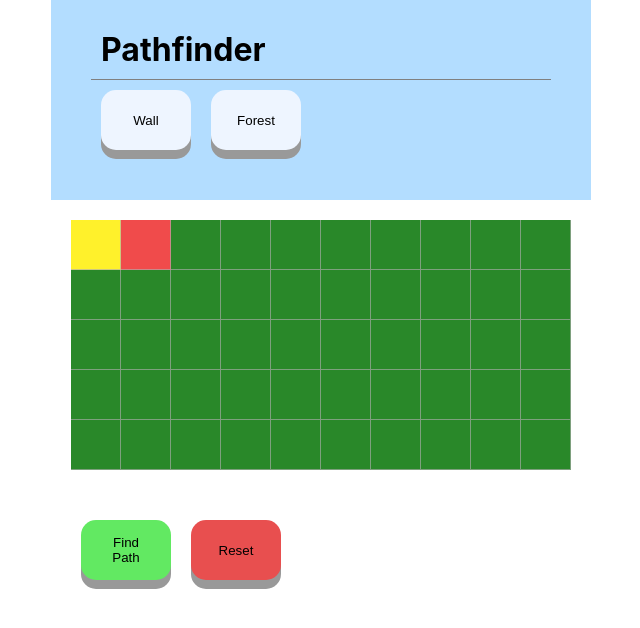
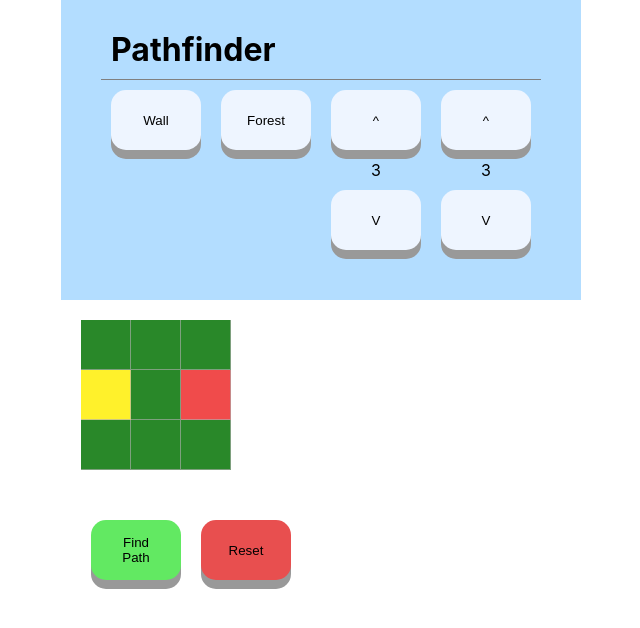
Before and after one commit to dingdongg/pathfinding, a React (Create React App) app: page / in a window 1280 px wide. Shown: the top 628 px of the page, without its empty margins (319-959 px from the left). Built offline with nearby package versions, Linux system fonts and the light colour scheme; the HTML template or start-up script is replaced by a standard one.

Commit message:
Buggy implementation of board size change

```diff
--- a/src/App.css
+++ b/src/App.css
@@ -53,6 +53,12 @@ code {
   background-color: #a8c2db;
   box-shadow: 0 5px gray;
   transform: translateY(4px);
+}
+
+.controls .adjust-size {
+  display: inline-grid;
+  grid-auto-flow: row;
+  justify-items: center;
 }
 
 .node {
--- a/src/App/Board.tsx
+++ b/src/App/Board.tsx
@@ -4,8 +4,8 @@ import Djikstra from '../Pathfinding/Djikstra';
 import Node, { NodeType, BarrierNode, INodeProps } from "./Node";
 
 // WHEN UPDATING BOARD DIMENSIONS, MAKE SURE TO UPDATE _board.scss AS WELL
-export const BOARD_HEIGHT = 3, BOARD_WIDTH = 10;
-export const INIT_START_ROW = 0, INIT_START_COL = 0, INIT_END_ROW = 0, INIT_END_COL = 3;
+// export const BOARD_HEIGHT = 3, BOARD_WIDTH = 10;
+// export const INIT_START_ROW = 0, INIT_START_COL = 0, INIT_END_ROW = 0, INIT_END_COL = 3;
 const EmptyNode = NodeType.EmptyNode, StartNode = NodeType.StartNode, EndNode = NodeType.EndNode, WallNode = NodeType.WallNode, ForestNode = NodeType.ForestNode;
 
 
@@ -50,18 +50,20 @@ export default class Board extends Component<IBoardProps, IBoardState> {
                 grid.push(Node.createNode(row, col));
             }
         }
-        grid[0].nodeType = NodeType.StartNode;
-        grid[1].nodeType = NodeType.EndNode;
+        const startRow: number = Math.floor(this.props.boardHeight / 2);
+        this.getNode(grid, startRow, Math.floor(this.props.boardWidth * 1 / 4)).nodeType = NodeType.StartNode;
+        this.getNode(grid, startRow, Math.floor(this.props.boardWidth * 3 / 4)).nodeType = NodeType.EndNode;
         return grid;
     }
 
     componentDidMount() {
+        console.log("Component did mount");
         this.initGrid();
     }
 
     handleMouseDown(row: number, col: number) {
         const newState = { ...this.state, mouseDown: true };
-        const nodeType = getNode(this.state.grid, row, col).nodeType;
+        const nodeType = this.getNode(this.state.grid, row, col).nodeType;
         switch (nodeType) {
             case StartNode:
                 newState.holdType = Hold.HoldStart;
@@ -71,7 +73,7 @@ export default class Board extends Component<IBoardProps, IBoardState> {
                 break;
             default:
                 newState.holdType = Hold.HoldBarrier;
-                modifyGridBarrier(this.state.grid, row, col, this.props.barrierType);
+                this.modifyGridBarrier(this.state.grid, row, col, this.props.barrierType);
                 newState.grid = this.state.grid;
                 break;
         }
@@ -83,13 +85,13 @@ export default class Board extends Component<IBoardProps, IBoardState> {
 
         const grid = this.state.grid;
         const holdType = this.state.holdType;
-        const nodeType = getNode(grid, row, col).nodeType;
+        const nodeType = this.getNode(grid, row, col).nodeType;
         if (holdType === Hold.HoldStart && nodeType === NodeType.EmptyNode) {
-            modifyGridStart(grid, row, col);
+            this.modifyGridStart(grid, row, col);
         } else if (holdType === Hold.HoldEnd && nodeType === NodeType.EmptyNode) {
-            modifyGridEnd(grid, row, col);
+            this.modifyGridEnd(grid, row, col);
         } else if (holdType === Hold.HoldBarrier && (nodeType !== NodeType.StartNode && nodeType !== NodeType.EndNode)) {
-            modifyGridBarrier(grid, row, col, this.props.barrierType);
+            this.modifyGridBarrier(grid, row, col, this.props.barrierType);
         }
         this.setState({ grid: grid });
     }
@@ -99,9 +101,119 @@ export default class Board extends Component<IBoardProps, IBoardState> {
         this.setState(newState);
     }
 
+
+    // Behaviours
+    /////////////////////////////////////////////////////////////////////////////////////////////////////////////////////
+    /////////////////////////////////////////////////////////////////////////////////////////////////////////////////////
+
+    // Gets the node at the provided row and col number
+    getNode(grid: any[], row: number, col: number): INodeProps {
+        if (row >= this.props.boardHeight || col >= this.props.boardWidth || row < 0 || col < 0) { throw new Error("Invalid row or column.") };
+        return grid[row * this.props.boardWidth + col];
+    }
+
+    // Given a grid, makes the start node at the specified row and col
+    // Ensures that all other nodes are not starting nodes
+    modifyGridStart(grid: any[], row: number, col: number) {
+        for (const node of grid) {
+            if (node.nodeType === StartNode) { node.nodeType = EmptyNode; break; }
+        }
+        this.getNode(grid, row, col).nodeType = StartNode;
+    }
+
+    // Given a grid, makes the end node at the specified row and col
+    // Ensures that all other nodes are not end nodes
+    modifyGridEnd(grid: any[], row: number, col: number) {
+        for (const node of grid) {
+            if (node.nodeType === EndNode) { node.nodeType = EmptyNode; break; }
+        }
+        this.getNode(grid, row, col).nodeType = EndNode;
+    }
+
+    // Takes the node at the provided row/col, and makes it into BarrierType.
+    // Assumes the provided node is not a start or end node
+    modifyGridBarrier(grid: any[], row: number, col: number, barrierType: BarrierNode) {
+        const node = this.getNode(grid, row, col);
+        switch (node.nodeType) {
+            case barrierType:
+                node.nodeType = EmptyNode;
+                break;
+            default:
+                setNodeBarrier(node, barrierType);
+                break;
+        }
+
+        // Modifying surrounding wall classes
+        for (let x = row - 1; x <= row + 1; x++) {
+            for (let y = col - 1; y <= col + 1; y++) {
+                try {
+                    this.getNode(grid, x, y).barrierSegments = this.getBarrierSegments(grid, x, y);
+                } catch (e) {
+                    // Out of bounds exception. Do nothing
+                }
+            }
+        }
+
+    }
+
+    // Assuming the node at the specified row and col is a barrier, will return its corresponding "barrier class"
+    // Used for css purposes
+    getBarrierSegments(grid: any[], row: number, col: number) {
+        const barrierType = this.getNode(grid, row, col).nodeType;
+        let ret = new Array(9);
+        ret[4] = true;
+
+        // First do direct edges
+        for (let i = 1; i < ret.length; i += 2) {
+            try {
+                switch (i) {
+                    case 1:
+                        ret[i] = this.getNode(grid, row - 1, col).nodeType === barrierType;
+                        break;
+                    case 3:
+                        ret[i] = this.getNode(grid, row, col - 1).nodeType === barrierType;
+                        break;
+                    case 5:
+                        ret[i] = this.getNode(grid, row, col + 1).nodeType === barrierType;
+                        break;
+                    case 7:
+                        ret[i] = this.getNode(grid, row + 1, col).nodeType === barrierType;
+                        break;
+                    default:
+                }
+            } catch (e) {
+                // Out of bounds exception. Do nothing
+            }
+        }
+
+        // Then handle corners
+        for (let i = 0; i < ret.length; i += 2) {
+            try {
+                switch (i) {
+                    case 0:
+                        ret[i] = ret[1] && ret[3] && this.getNode(grid, row - 1, col - 1).nodeType === barrierType;
+                        break;
+                    case 2:
+                        ret[i] = ret[1] && ret[5] && this.getNode(grid, row - 1, col + 1).nodeType === barrierType;
+                        break;
+                    case 6:
+                        ret[i] = ret[3] && ret[7] && this.getNode(grid, row + 1, col - 1).nodeType === barrierType;
+                        break;
+                    case 8:
+                        ret[i] = ret[5] && ret[7] && this.getNode(grid, row + 1, col + 1).nodeType === barrierType;
+                        break;
+                    default:
+                }
+            } catch (e) {
+                // Out of bounds exception. Do nothing
+            }
+        }
+        return ret;
+    }
+
     // Finds shortest path and animates it
     findPath() {
-        const pathfinder = new Djikstra(BOARD_HEIGHT, BOARD_WIDTH), path = pathfinder.findPath(this.state.grid);
+        const pathfinder = new Djikstra(this.props.boardHeight, this.props.boardWidth), path = pathfinder.findPath(this.state.grid);
         // Need to reset state of board for animation
         resetGrid(this.state.grid);
 
@@ -110,6 +222,14 @@ export default class Board extends Component<IBoardProps, IBoardState> {
             this.animateSearch(searchOrder, shortestPath, 0);
         }
     }
+
+
+
+
+
+    // Rendering and animation
+    /////////////////////////////////////////////////////////////////////////////////////////////////////////////////////
+    /////////////////////////////////////////////////////////////////////////////////////////////////////////////////////
 
     // Animates the "next"th node in the searchOrder
     // Hold "shortestPath" so can start shortest path animation when search is done
@@ -139,7 +259,7 @@ export default class Board extends Component<IBoardProps, IBoardState> {
 
     // Given a "node", returns it rendered as HTML
     renderNode(node: INodeProps) {
-        const index = node.row * BOARD_WIDTH + node.col;
+        const index = node.row * this.props.boardWidth + node.col;
         return <Node key={index} row={node.row} col={node.col} nodeType={node.nodeType} barrierSegments={node.barrierSegments}
             onMouseDown={(row: number, col: number) => this.handleMouseDown(row, col)}
             onMouseEnter={(row: number, col: number) => this.handleMouseEnter(row, col)}
@@ -169,6 +289,7 @@ export default class Board extends Component<IBoardProps, IBoardState> {
                 currRow = [];
             }
         }
+        console.log("Height | Width: " + this.props.boardHeight + " | " + this.props.boardWidth + " | " + this.state.grid.length);
         return <div className="board" onMouseLeave={() => this.handleMouseUp()}>{grid}</div>
     }
 
@@ -198,104 +319,6 @@ function resetGrid(grid: any[]) {
     }
 }
 
-
-// Given a grid, makes the start node at the specified row and col
-// Ensures that all surrounding nodes are not starting nodes
-function modifyGridStart(grid: any[], row: number, col: number) {
-    for (const node of grid) {
-        if (node.nodeType === StartNode) { node.nodeType = EmptyNode; break; }
-    }
-    getNode(grid, row, col).nodeType = StartNode;
-}
-
-function modifyGridEnd(grid: any[], row: number, col: number) {
-    for (const node of grid) {
-        if (node.nodeType === EndNode) { node.nodeType = EmptyNode; break; }
-    }
-    getNode(grid, row, col).nodeType = EndNode;
-}
-
-// Takes the node at the provided row/col, and makes it into BarrierType.
-// Assumes the provided node is not a start or end node
-function modifyGridBarrier(grid: any[], row: number, col: number, barrierType: BarrierNode) {
-    const node = getNode(grid, row, col);
-    switch (node.nodeType) {
-        case barrierType:
-            node.nodeType = EmptyNode;
-            break;
-        default:
-            setNodeBarrier(node, barrierType);
-            break;
-    }
-
-    // Modifying surrounding wall classes
-    for (let x = row - 1; x <= row + 1; x++) {
-        for (let y = col - 1; y <= col + 1; y++) {
-            try {
-                getNode(grid, x, y).barrierSegments = getBarrierSegments(grid, x, y);
-            } catch (e) {
-                // Out of bounds exception. Do nothing
-            }
-        }
-    }
-
-}
-
-// Assuming the node at the specified row and col is a barrier, will return its corresponding "barrier class"
-// Used for css purposes
-function getBarrierSegments(grid: any[], row: number, col: number) {
-    const barrierType = getNode(grid, row, col).nodeType;
-    let ret = new Array(9);
-    ret[4] = true;
-
-    // First do direct edges
-    for (let i = 1; i < ret.length; i += 2) {
-        try {
-            switch (i) {
-                case 1:
-                    ret[i] = getNode(grid, row - 1, col).nodeType === barrierType;
-                    break;
-                case 3:
-                    ret[i] = getNode(grid, row, col - 1).nodeType === barrierType;
-                    break;
-                case 5:
-                    ret[i] = getNode(grid, row, col + 1).nodeType === barrierType;
-                    break;
-                case 7:
-                    ret[i] = getNode(grid, row + 1, col).nodeType === barrierType;
-                    break;
-                default:
-            }
-        } catch (e) {
-            // Out of bounds exception. Do nothing
-        }
-    }
-
-    // Then handle corners
-    for (let i = 0; i < ret.length; i += 2) {
-        try {
-            switch (i) {
-                case 0:
-                    ret[i] = ret[1] && ret[3] && getNode(grid, row - 1, col - 1).nodeType === barrierType;
-                    break;
-                case 2:
-                    ret[i] = ret[1] && ret[5] && getNode(grid, row - 1, col + 1).nodeType === barrierType;
-                    break;
-                case 6:
-                    ret[i] = ret[3] && ret[7] && getNode(grid, row + 1, col - 1).nodeType === barrierType;
-                    break;
-                case 8:
-                    ret[i] = ret[5] && ret[7] && getNode(grid, row + 1, col + 1).nodeType === barrierType;
-                    break;
-                default:
-            }
-        } catch (e) {
-            // Out of bounds exception. Do nothing
-        }
-    }
-    return ret;
-}
-
 // Sets the provided node to the provided barrier type
 function setNodeBarrier(node: any, barrierType: BarrierNode) {
     node.nodeType = barrierType;
@@ -305,9 +328,3 @@ function setNodeBarrier(node: any, barrierType: BarrierNode) {
             break;
     }
 }
-
-// Gets the node at the provided row and col number
-function getNode(grid: any[], row: number, col: number): INodeProps {
-    if (row >= BOARD_HEIGHT || col >= BOARD_WIDTH || row < 0 || col < 0) { throw new Error("Invalid row or column.") };
-    return grid[row * BOARD_WIDTH + col];
-}
--- a/src/App/Controls.tsx
+++ b/src/App/Controls.tsx
@@ -6,24 +6,44 @@ interface IControlsProps {
 }
 
 interface IControlsState {
-    barrierType: BarrierNode
+    barrierType: BarrierNode,
+    boardHeight: number,
+    boardWidth: number
 }
 
 export default class Controls extends Component<IControlsProps, IControlsState> {
     constructor(props: any) {
         super(props);
         this.state = {
-            barrierType: NodeType.WallNode
+            barrierType: NodeType.WallNode,
+            boardHeight: 3,
+            boardWidth: 3
         }
     }
 
     componentDidMount() {
         // Do this to fix error where can't use node types
-        Node.createNode(1,1);
+        Node.createNode(1, 1);
     }
 
-    changeBarrier(barrier:BarrierNode) {
-        this.setState({...this.state, barrierType: barrier});
+    changeBarrier(barrier: BarrierNode) {
+        this.setState({ ...this.state, barrierType: barrier });
+    }
+
+    renderHeightChange() {
+        return (<div className="adjust-size">
+            <button className="up" onClick={() => this.setState({...this.state, boardHeight: this.state.boardHeight+1})}>^</button>
+            <span>{this.state.boardHeight}</span>
+            <button className="down" onClick={() => this.setState({...this.state, boardHeight: this.state.boardHeight-1})}>V</button>
+        </div>)
+    }
+
+    renderWidthChange() {
+        return (<div className="adjust-size">
+            <button className="up" onClick={() => this.setState({...this.state, boardWidth: this.state.boardWidth+1})}>^</button>
+            <span>{this.state.boardWidth}</span>
+            <button className="down" onClick={() => this.setState({...this.state, boardWidth: this.state.boardWidth-1})}>V</button>
+        </div>)
     }
 
     render() {
@@ -33,9 +53,13 @@ export default class Controls extends Component<IControlsProps, IControlsState>
                 <div className="placements">
                     <button onClick={() => this.changeBarrier(NodeType.WallNode)}>Wall</button>
                     <button onClick={() => this.changeBarrier(NodeType.ForestNode)}>Forest</button>
+                    {this.renderHeightChange()}
+                    {this.renderWidthChange()}
                 </div>
             </div>
-            <Board barrierType={this.state.barrierType} boardHeight={5} boardWidth={10}/>
+            <Board barrierType={this.state.barrierType}
+            boardHeight={this.state.boardHeight}
+            boardWidth={this.state.boardWidth} />
         </div>);
     }
 }
--- a/src/App/Node.tsx
+++ b/src/App/Node.tsx
@@ -1,5 +1,4 @@
 import React, { Component } from 'react';
-import { INIT_START_ROW, INIT_START_COL, INIT_END_ROW, INIT_END_COL } from "./Board";
 
 
 // These enums used for node type
--- a/src/Sass/_controls.scss
+++ b/src/Sass/_controls.scss
@@ -16,4 +16,10 @@
     button {
         @include button(rgb(238, 245, 255), rgb(205, 224, 241), rgb(168, 194, 219));
     }
+
+    .adjust-size {
+        display: inline-grid;
+        grid-auto-flow: row;
+        justify-items: center;
+    }
 }
```
Also changed, not shown: 1 other file (tests, documents, lock files or other folders). Lines whose indentation alone changed are shown as unchanged.
